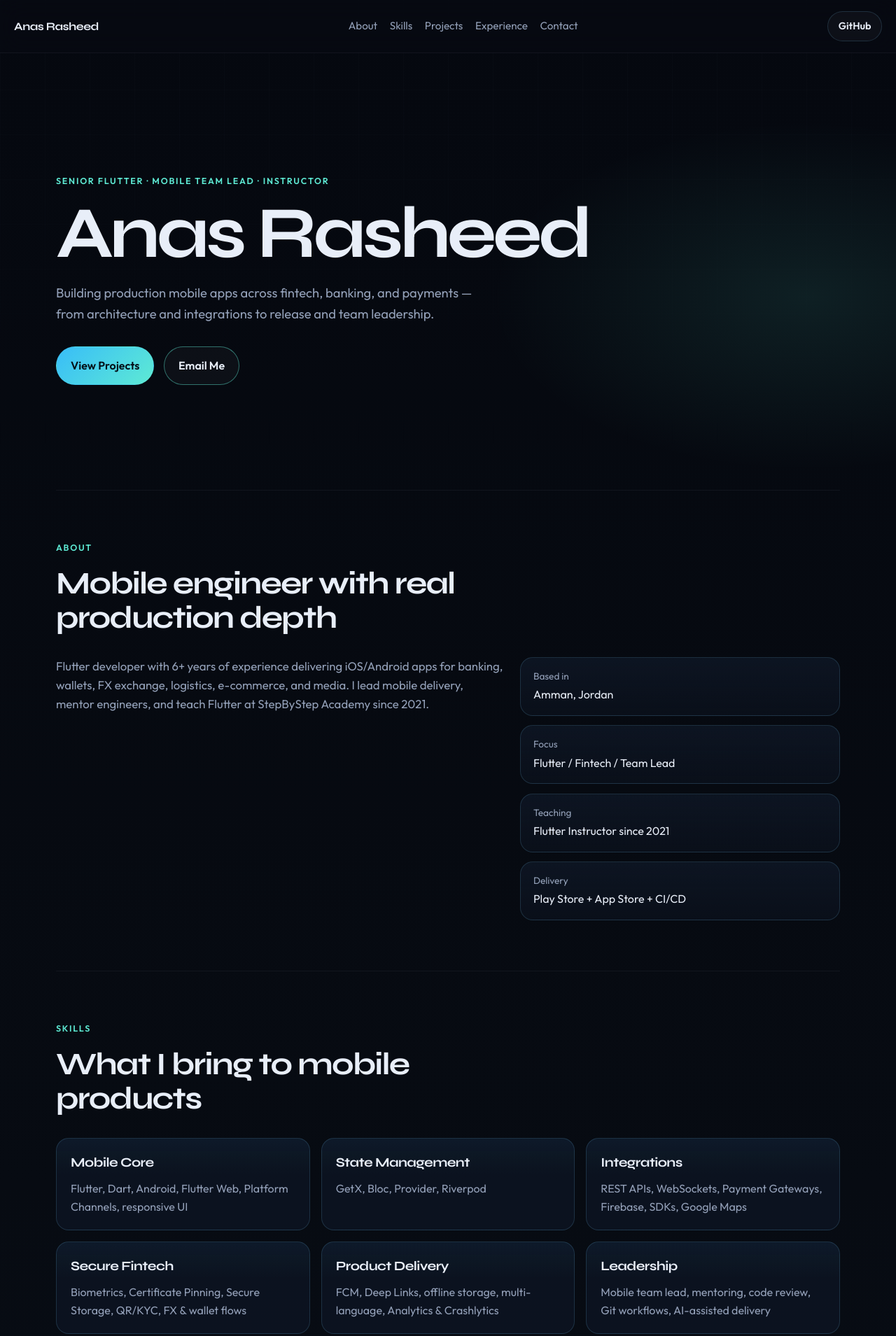
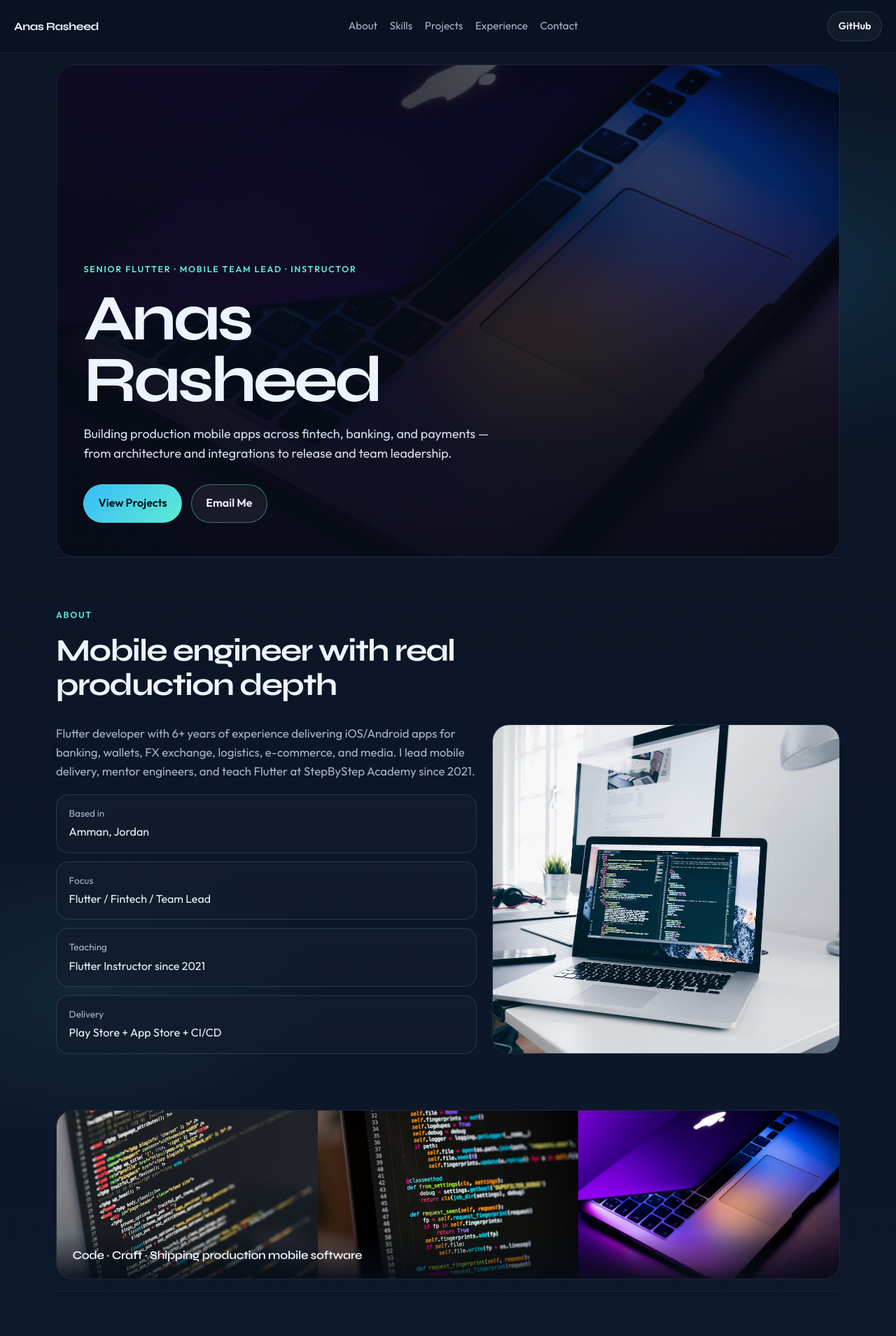
Before and after one commit to anassrasheed/anassrasheed.github.io, a plain HTML site: page index.html in a window 1280 px wide. Shown: the top 1909 px of the page at 70% size. Drawn offline with Linux system fonts and the light colour scheme.

Commit message:
Improve portfolio visuals with development imagery
Add workspace and keyboard photography, richer hero treatment, and clearer contrast while keeping the dark modern direction.

```diff
--- a/index.html
+++ b/index.html
@@ -11,9 +11,6 @@
   <link rel="stylesheet" href="styles.css" />
 </head>
 <body>
-  <div class="bg-glow" aria-hidden="true"></div>
-  <div class="bg-grid" aria-hidden="true"></div>
-
   <header class="site-header">
     <a class="logo" href="#top">Anas Rasheed</a>
     <nav class="nav" aria-label="Primary">
@@ -28,6 +25,11 @@
 
   <main id="top">
     <section class="hero">
+      <div class="hero-media" aria-hidden="true">
+        <img src="assets/images/hero-keyboard.jpg" alt="" />
+        <div class="hero-overlay"></div>
+      </div>
+      <div class="hero-content">
         <p class="hero-kicker reveal">Senior Flutter · Mobile Team Lead · Instructor</p>
         <h1 class="reveal">Anas Rasheed</h1>
         <p class="hero-text reveal">
@@ -38,6 +40,7 @@
           <a class="btn" href="#projects">View Projects</a>
           <a class="btn btn-ghost" href="mailto:anasrasheed64@gmail.com">Email Me</a>
         </div>
+      </div>
     </section>
 
     <section id="about" class="section">
@@ -45,7 +48,8 @@
         <p class="eyebrow">About</p>
         <h2>Mobile engineer with real production depth</h2>
       </div>
-      <div class="about-grid reveal">
+      <div class="about-layout reveal">
+        <div class="about-copy">
           <p>
             Flutter developer with 6+ years of experience delivering iOS/Android apps for banking,
             wallets, FX exchange, logistics, e-commerce, and media. I lead mobile delivery, mentor engineers,
@@ -57,6 +61,21 @@
             <li><span>Teaching</span> Flutter Instructor since 2021</li>
             <li><span>Delivery</span> Play Store + App Store + CI/CD</li>
           </ul>
+        </div>
+        <figure class="about-visual">
+          <img src="assets/images/developer-desk.jpg" alt="Developer workspace with laptop and code" />
+        </figure>
+      </div>
+    </section>
+
+    <section class="visual-band" aria-hidden="true">
+      <div class="visual-band-track">
+        <img src="assets/images/code-screen.jpg" alt="" />
+        <img src="assets/images/laptop-code.jpg" alt="" />
+        <img src="assets/images/hero-keyboard.jpg" alt="" />
+      </div>
+      <div class="visual-band-caption">
+        <p>Code · Craft · Shipping production mobile software</p>
       </div>
     </section>
 
@@ -138,7 +157,10 @@
       </div>
     </section>
 
-    <section id="experience" class="section">
+    <section id="experience" class="section experience-section">
+      <div class="experience-backdrop" aria-hidden="true">
+        <img src="assets/images/code-screen.jpg" alt="" />
+      </div>
       <div class="section-head reveal">
         <p class="eyebrow">Experience</p>
         <h2>Leadership, delivery, and teaching</h2>
@@ -183,6 +205,7 @@
       <div class="contact-panel reveal">
         <a href="mailto:anasrasheed64@gmail.com">anasrasheed64@gmail.com</a>
         <a href="tel:+962790308976">+962 79 030 8976</a>
+        <a href="https://anassrasheed.github.io/" target="_blank" rel="noopener">anassrasheed.github.io</a>
         <a href="https://github.com/anassrasheed/" target="_blank" rel="noopener">github.com/anassrasheed</a>
         <a href="https://www.linkedin.com/in/anass-rasheed/" target="_blank" rel="noopener">linkedin.com/in/anass-rasheed</a>
         <p class="location">Amman, Jordan</p>
--- a/styles.css
+++ b/styles.css
@@ -1,52 +1,35 @@
 :root {
-  --bg: #070b12;
-  --bg-elevated: #0e1624;
-  --text: #e8eef8;
-  --muted: #93a0b8;
-  --line: rgba(125, 211, 252, 0.16);
+  --bg: #0b1220;
+  --bg-elevated: #121c2e;
+  --text: #eef4ff;
+  --muted: #a7b4cc;
+  --line: rgba(125, 211, 252, 0.18);
   --accent: #5eead4;
   --accent-2: #38bdf8;
-  --accent-soft: rgba(56, 189, 248, 0.12);
   --radius: 18px;
   --max: 1120px;
   --font-display: "Syne", sans-serif;
   --font-body: "Outfit", sans-serif;
 }
 
-* {
-  box-sizing: border-box;
-}
-
-html {
-  scroll-behavior: smooth;
-}
+* { box-sizing: border-box; }
+html { scroll-behavior: smooth; }
 
 body {
   margin: 0;
   font-family: var(--font-body);
   color: var(--text);
   background:
-    radial-gradient(1200px 600px at 10% -10%, rgba(56, 189, 248, 0.16), transparent 55%),
-    radial-gradient(900px 500px at 90% 10%, rgba(94, 234, 212, 0.1), transparent 50%),
-    linear-gradient(180deg, #05080f 0%, #070b12 40%, #0a1220 100%);
+    radial-gradient(900px 500px at 85% 8%, rgba(56, 189, 248, 0.14), transparent 55%),
+    radial-gradient(700px 420px at 10% 30%, rgba(94, 234, 212, 0.08), transparent 50%),
+    linear-gradient(180deg, #0a1424 0%, #0d182b 45%, #101c31 100%);
   min-height: 100vh;
   line-height: 1.6;
 }
 
-.bg-glow,
-.bg-grid {
-  position: fixed;
-  inset: 0;
-  pointer-events: none;
-  z-index: -1;
-}
-
-.bg-grid {
-  background-image:
-    linear-gradient(rgba(148, 163, 184, 0.05) 1px, transparent 1px),
-    linear-gradient(90deg, rgba(148, 163, 184, 0.05) 1px, transparent 1px);
-  background-size: 64px 64px;
-  mask-image: linear-gradient(180deg, rgba(0, 0, 0, 0.55), transparent 85%);
+img {
+  max-width: 100%;
+  display: block;
 }
 
 a {
@@ -57,15 +40,15 @@ a {
 .site-header {
   position: sticky;
   top: 0;
-  z-index: 20;
+  z-index: 30;
   display: flex;
   align-items: center;
   justify-content: space-between;
   gap: 1rem;
   padding: 1rem 1.25rem;
   backdrop-filter: blur(16px);
-  background: rgba(7, 11, 18, 0.72);
-  border-bottom: 1px solid rgba(148, 163, 184, 0.08);
+  background: rgba(10, 18, 34, 0.78);
+  border-bottom: 1px solid rgba(148, 163, 184, 0.1);
 }
 
 .logo {
@@ -81,9 +64,7 @@ a {
   font-size: 0.95rem;
 }
 
-.nav a:hover {
-  color: var(--text);
-}
+.nav a:hover { color: var(--text); }
 
 .btn,
 .btn-ghost,
@@ -95,7 +76,7 @@ a {
   padding: 0.85rem 1.25rem;
   font-weight: 600;
   border: 1px solid transparent;
-  transition: transform 0.2s ease, background 0.2s ease, border-color 0.2s ease;
+  transition: transform 0.2s ease, background 0.2s ease, border-color 0.2s ease, color 0.2s ease;
 }
 
 .btn {
@@ -105,13 +86,13 @@ a {
 
 .btn-ghost {
   border-color: rgba(94, 234, 212, 0.45);
-  background: rgba(255, 255, 255, 0.03);
+  background: rgba(255, 255, 255, 0.06);
   color: var(--text);
 }
 
 .btn-ghost:hover {
   border-color: var(--accent);
-  background: rgba(94, 234, 212, 0.08);
+  background: rgba(94, 234, 212, 0.12);
   color: #ffffff;
 }
 
@@ -120,7 +101,7 @@ a {
   font-size: 0.9rem;
   border: 1px solid var(--line);
   color: var(--text);
-  background: rgba(255, 255, 255, 0.03);
+  background: rgba(255, 255, 255, 0.04);
 }
 
 .btn:hover,
@@ -135,11 +116,42 @@ main {
 }
 
 .hero {
-  padding: 5.5rem 0 4rem;
-  min-height: 78vh;
+  position: relative;
+  min-height: 88vh;
+  margin: 1rem 0 0;
+  border-radius: 28px;
+  overflow: hidden;
+  border: 1px solid rgba(148, 163, 184, 0.12);
   display: flex;
-  flex-direction: column;
-  justify-content: center;
+  align-items: flex-end;
+}
+
+.hero-media,
+.hero-media img,
+.hero-overlay {
+  position: absolute;
+  inset: 0;
+}
+
+.hero-media img {
+  width: 100%;
+  height: 100%;
+  object-fit: cover;
+  transform: scale(1.04);
+  animation: slowZoom 18s ease-in-out infinite alternate;
+}
+
+.hero-overlay {
+  background:
+    linear-gradient(90deg, rgba(7, 12, 22, 0.92) 0%, rgba(7, 12, 22, 0.72) 48%, rgba(7, 12, 22, 0.35) 100%),
+    linear-gradient(180deg, rgba(7, 12, 22, 0.2) 0%, rgba(7, 12, 22, 0.88) 100%);
+}
+
+.hero-content {
+  position: relative;
+  z-index: 2;
+  padding: 3.5rem 1.5rem 2.5rem;
+  max-width: 42rem;
 }
 
 .hero-kicker,
@@ -154,18 +166,16 @@ main {
 
 .hero h1 {
   font-family: var(--font-display);
-  font-size: clamp(3rem, 10vw, 6.5rem);
+  font-size: clamp(3rem, 9vw, 5.8rem);
   line-height: 0.95;
   letter-spacing: -0.05em;
-  margin: 0 0 1.25rem;
-  max-width: 10ch;
+  margin: 0 0 1.15rem;
 }
 
 .hero-text {
-  max-width: 38rem;
-  color: var(--muted);
-  font-size: 1.15rem;
-  margin: 0 0 2rem;
+  color: #d5deef;
+  font-size: 1.12rem;
+  margin: 0 0 1.8rem;
 }
 
 .hero-actions {
@@ -176,7 +186,7 @@ main {
 
 .section {
   padding: 4.5rem 0;
-  border-top: 1px solid rgba(148, 163, 184, 0.08);
+  border-top: 1px solid rgba(148, 163, 184, 0.1);
 }
 
 .section-head {
@@ -192,15 +202,15 @@ main {
   margin: 0;
 }
 
-.about-grid {
+.about-layout {
   display: grid;
-  gap: 1.5rem;
+  gap: 1.4rem;
 }
 
-.about-grid > p {
+.about-copy > p {
   color: var(--muted);
   font-size: 1.05rem;
-  margin: 0;
+  margin: 0 0 1.2rem;
 }
 
 .facts {
@@ -208,7 +218,7 @@ main {
   margin: 0;
   padding: 0;
   display: grid;
-  gap: 0.85rem;
+  gap: 0.75rem;
 }
 
 .facts li {
@@ -217,12 +227,63 @@ main {
   padding: 1rem 1.1rem;
   border: 1px solid var(--line);
   border-radius: var(--radius);
-  background: linear-gradient(180deg, rgba(14, 22, 36, 0.9), rgba(14, 22, 36, 0.45));
+  background: linear-gradient(180deg, rgba(18, 28, 46, 0.95), rgba(18, 28, 46, 0.55));
 }
 
 .facts span {
   color: var(--muted);
   font-size: 0.85rem;
+}
+
+.about-visual {
+  margin: 0;
+  border-radius: 24px;
+  overflow: hidden;
+  border: 1px solid rgba(148, 163, 184, 0.14);
+  min-height: 280px;
+}
+
+.about-visual img {
+  width: 100%;
+  height: 100%;
+  min-height: 280px;
+  object-fit: cover;
+}
+
+.visual-band {
+  position: relative;
+  margin: 0.5rem 0 1rem;
+  border-radius: 24px;
+  overflow: hidden;
+  border: 1px solid rgba(148, 163, 184, 0.12);
+}
+
+.visual-band-track {
+  display: grid;
+  grid-template-columns: repeat(3, 1fr);
+  gap: 0;
+  min-height: 220px;
+}
+
+.visual-band-track img {
+  width: 100%;
+  height: 240px;
+  object-fit: cover;
+  filter: saturate(0.92) contrast(1.05);
+}
+
+.visual-band-caption {
+  position: absolute;
+  inset: auto 0 0 0;
+  padding: 1.2rem 1.4rem;
+  background: linear-gradient(180deg, transparent, rgba(6, 12, 22, 0.88));
+  font-family: var(--font-display);
+  letter-spacing: -0.02em;
+}
+
+.visual-band-caption p {
+  margin: 0;
+  font-size: 1.05rem;
 }
 
 .skills-grid,
@@ -238,9 +299,10 @@ main {
   border: 1px solid var(--line);
   border-radius: var(--radius);
   background:
-    linear-gradient(180deg, rgba(56, 189, 248, 0.05), transparent 40%),
-    rgba(14, 22, 36, 0.72);
+    linear-gradient(180deg, rgba(56, 189, 248, 0.06), transparent 42%),
+    rgba(16, 26, 42, 0.82);
   padding: 1.25rem;
+  backdrop-filter: blur(8px);
 }
 
 .skill-block h3,
@@ -274,6 +336,27 @@ main {
   font-size: 0.9rem;
 }
 
+.experience-section {
+  position: relative;
+  isolation: isolate;
+}
+
+.experience-backdrop {
+  position: absolute;
+  inset: 0;
+  z-index: -1;
+  border-radius: 24px;
+  overflow: hidden;
+  opacity: 0.22;
+}
+
+.experience-backdrop img {
+  width: 100%;
+  height: 100%;
+  object-fit: cover;
+  filter: grayscale(0.25);
+}
+
 .timeline {
   display: grid;
   gap: 1rem;
@@ -290,14 +373,7 @@ main {
   gap: 0.85rem;
 }
 
-.contact-panel a {
-  color: var(--text);
-  font-size: 1.05rem;
-}
-
-.contact-panel a:hover {
-  color: var(--accent);
-}
+.contact-panel a:hover { color: var(--accent); }
 
 .location {
   margin: 0.4rem 0 0;
@@ -309,7 +385,7 @@ main {
   margin: 0 auto;
   padding: 2rem 0 3rem;
   color: var(--muted);
-  border-top: 1px solid rgba(148, 163, 184, 0.08);
+  border-top: 1px solid rgba(148, 163, 184, 0.1);
   font-size: 0.92rem;
 }
 
@@ -324,14 +400,21 @@ main {
   transform: translateY(0);
 }
 
+@keyframes slowZoom {
+  from { transform: scale(1.02); }
+  to { transform: scale(1.08); }
+}
+
 @media (min-width: 760px) {
-  .nav {
-    display: flex;
+  .nav { display: flex; }
+
+  .hero-content {
+    padding: 4.5rem 2.4rem 3rem;
   }
 
-  .about-grid {
-    grid-template-columns: 1.4fr 1fr;
-    align-items: start;
+  .about-layout {
+    grid-template-columns: 1.15fr 0.95fr;
+    align-items: stretch;
   }
 
   .skills-grid,
@@ -354,48 +437,25 @@ main {
   }
 }
 
+@media (max-width: 700px) {
+  .visual-band-track {
+    grid-template-columns: 1fr;
+  }
+
+  .visual-band-track img:nth-child(n+2) {
+    display: none;
+  }
+}
+
 @media print {
   .site-header,
-  .bg-glow,
-  .bg-grid,
   .hero-actions,
+  .visual-band,
+  .experience-backdrop,
   .site-footer {
     display: none !important;
   }
 
-  body {
-    background: white;
-    color: #111;
-  }
-
-  .hero,
-  .section,
-  .skill-block,
-  .project,
-  .role,
-  .contact-panel,
-  .facts li {
-    background: white;
-    color: #111;
-    border-color: #ddd;
-    box-shadow: none;
-  }
-
-  .hero-text,
-  .skill-block p,
-  .project p,
-  .role > p,
-  .about-grid > p,
-  .location {
-    color: #333;
-  }
-
-  a {
-    color: #0b57d0;
-  }
-
-  .reveal {
-    opacity: 1 !important;
-    transform: none !important;
-  }
+  body { background: white; color: #111; }
+  .reveal { opacity: 1 !important; transform: none !important; }
 }
```
Also changed, not shown: assets/images/code-screen.jpg (added), assets/images/developer-desk.jpg (added), assets/images/hero-keyboard.jpg (added), assets/images/laptop-code.jpg (added). Lines whose indentation alone changed are shown as unchanged.
